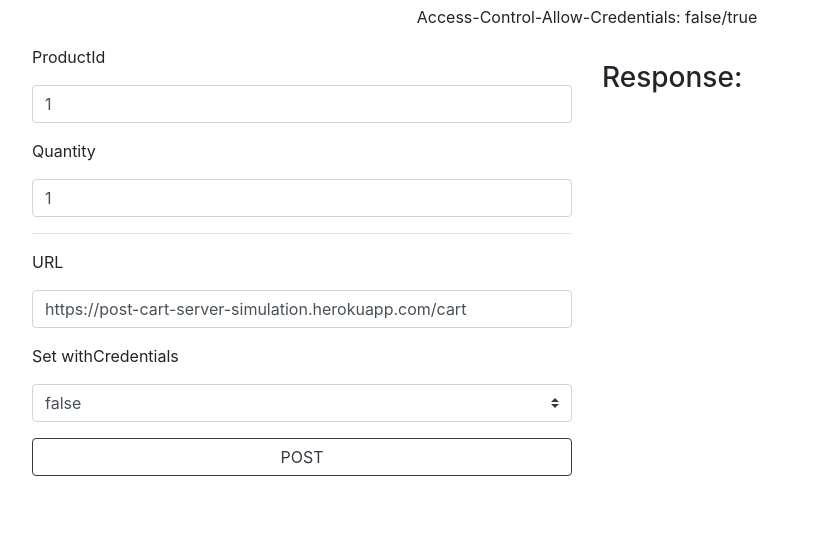
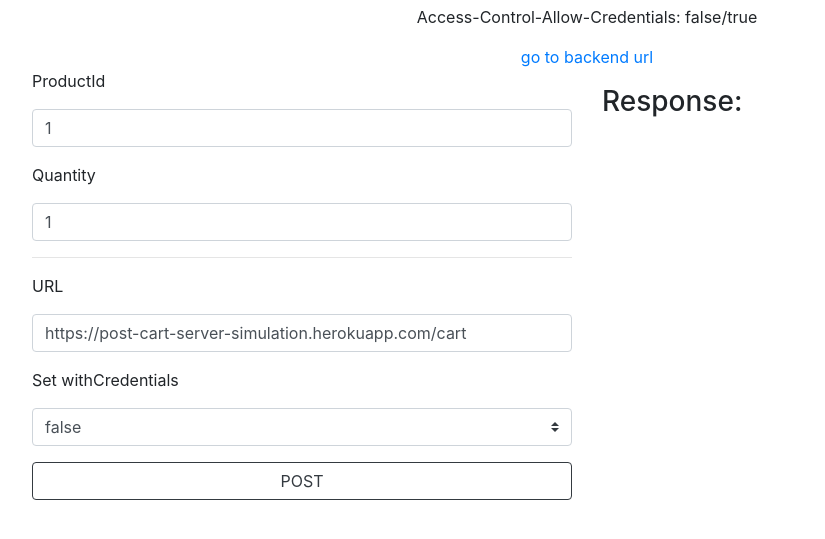
Before and after one commit to Lianginger/cross-domain-cookie, a plain HTML site: page index.html in a window 1280 px wide. Shown: the part 99-638 px from the top of the page, without its empty margins (53-878 px from the left). Drawn offline with nearby package versions, Linux system fonts and the light colour scheme.

Commit message:
Add a backend-redirect link

```diff
--- a/index.html
+++ b/index.html
@@ -21,6 +21,7 @@
     <div class="text-center">
       <h1>Cross-domain-cookie</h1>
       <p>Access-Control-Allow-Credentials: false/true</p>
+      <a href="https://post-cart-server-simulation.herokuapp.com/redirect">go to backend url</a>
     </div>
 
     <div class="row" id="form">
@@ -58,10 +59,6 @@
         <pre id="response"></pre>
       </div>
     </div>
-
-
-
-
     </div>
     <script src="https://unpkg.com/axios/dist/axios.min.js"></script>
     <script>
@@ -85,7 +82,7 @@
           quantity
         })
         $('#response').text(JSON.stringify(response.data.itemArrayByCartId, null, '\t'))
-        console.log(response.data.itemArrayByCartId)
+        console.log(response)
       }
     </script>
   </body>
```
